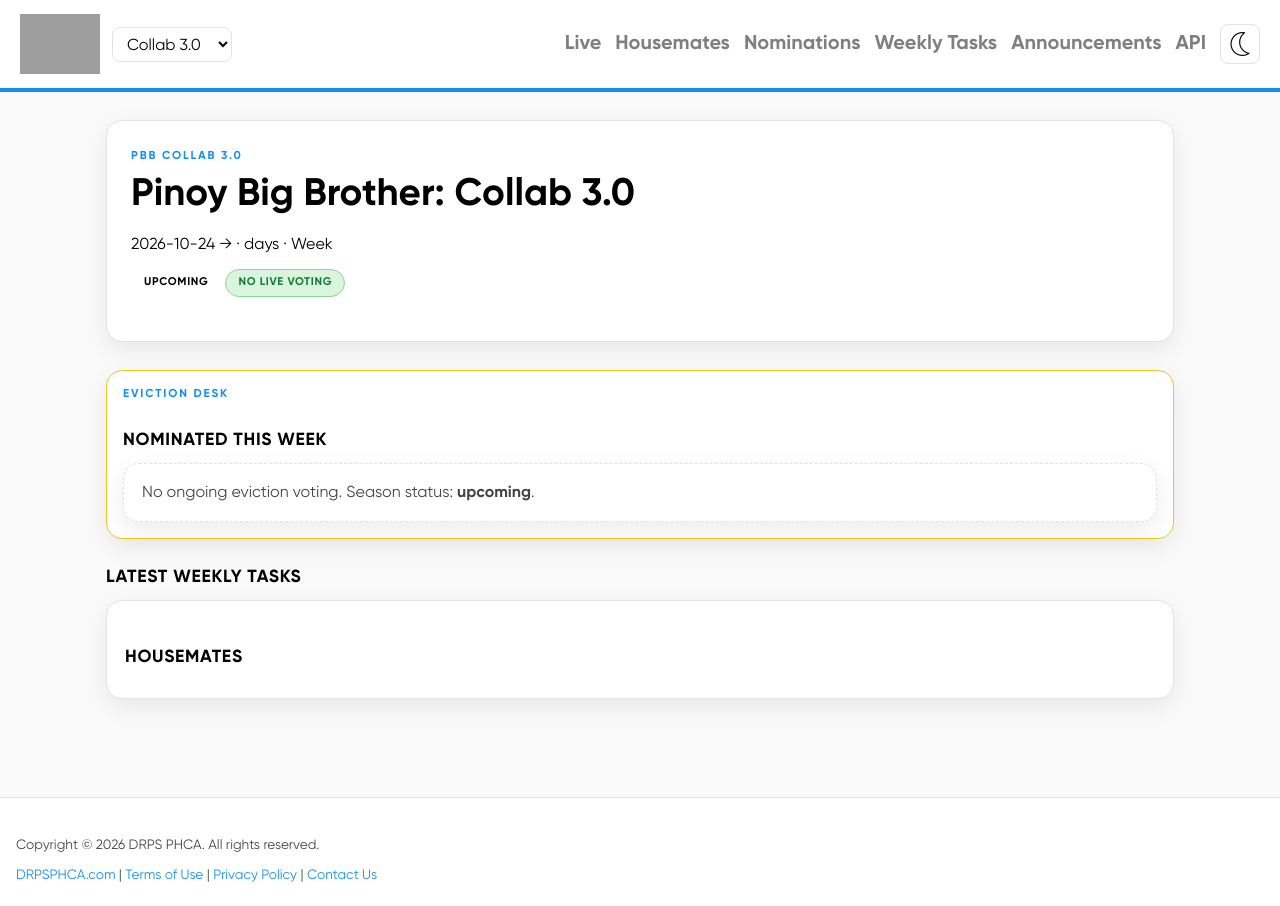
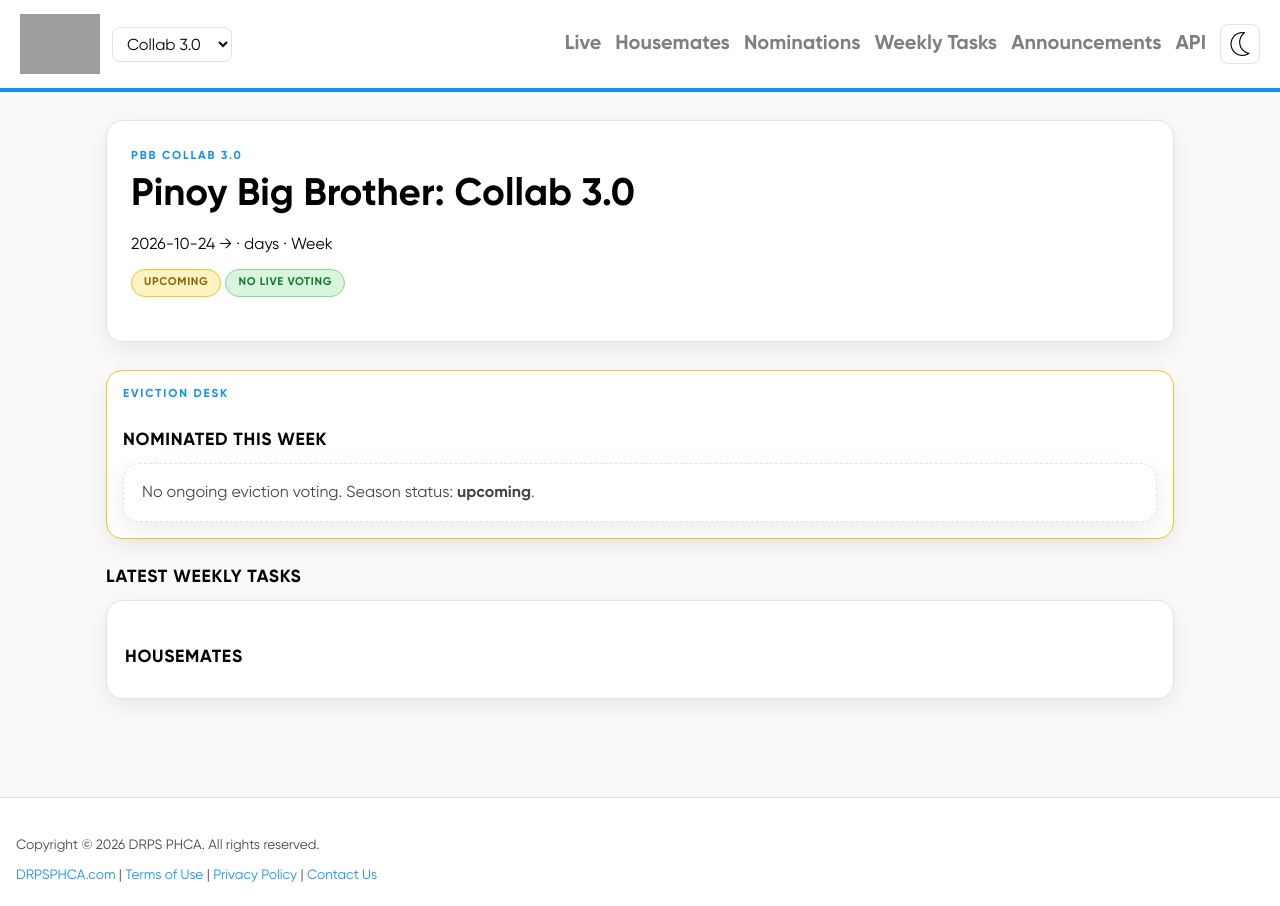
Before and after one commit to drpsphca/PHCASite-PBBUpdates, a Jekyll site: the page built from seasons/collab3/index.md, in a window 1280 px wide. Built offline with Jekyll 4.4.1, drawn with Linux system fonts in a browser that asks for light colours; grey boxes are pictures that could not be loaded.

Commit message:
20261021-05

```diff
--- a/assets/css/style.css
+++ b/assets/css/style.css
@@ -396,7 +396,16 @@
   color: #157a32;
   border-color: #8ed39a;
 }
-
+html[data-theme="light"] .badge-upcoming {
+  background: #fff3c4;
+  color: #8a6a00;
+  border-color: #f5c518;
+}
+html[data-theme="dark"] .badge-upcoming {
+  background: #2b2206;
+  color: #f5c518;
+  border-color: #7a5f0a;
+}
 /* Eviction desk: results shown but housemates not revealed */
 .tally-card.desk-hidden {
   background: #262626;
```
